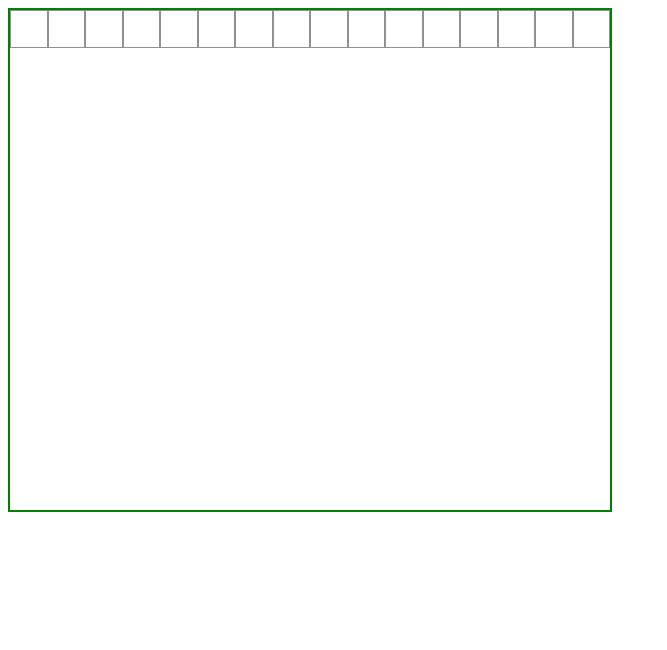
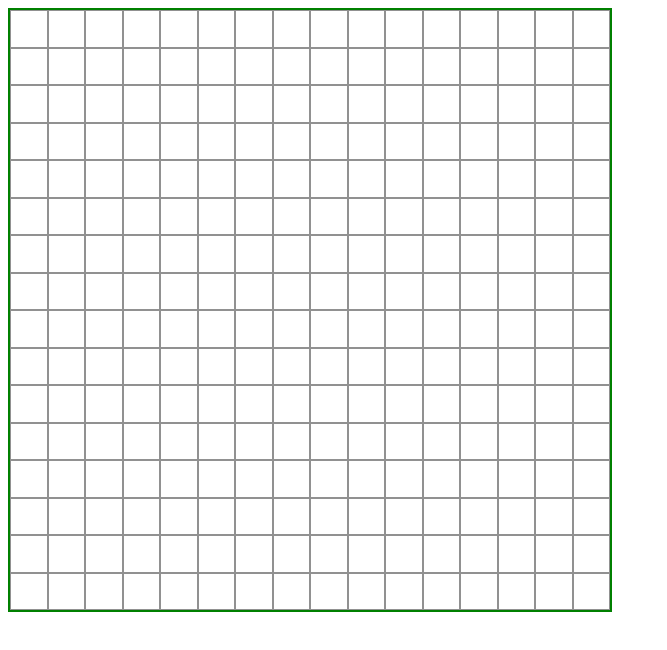
Before and after one commit to timothyjapolinario/etch-a-sketch, a plain HTML site: page index.html in a window 1280 px wide. Shown: the whole page, without its empty margins (0-667 px from the left). Drawn offline with Linux system fonts and the light colour scheme.

Commit message:
Add drawing feature

```diff
--- a/css/style.css
+++ b/css/style.css
@@ -1,9 +1,10 @@
 .paper{
-    height: 500px;
+    height: 600px;
     width: 600px;
     border: 2px solid green;
     display: grid;
-    gap: 0;
+    padding:0;
+
 }
 
 .pixel{
@@ -11,4 +12,5 @@
     width: 2px;
     height: 2px;
     padding: 0px;
+    margin:0px;
 }
--- a/index.html
+++ b/index.html
@@ -3,9 +3,10 @@
     <link rel="stylesheet" href="./css/style.css">
     <script src="./js/script.js" defer></script>
 </head>
-<body>
-    <div class = "container">
-        <div class = "paper">
+<body draggable="false">
+    <div class = "container" >
+        <div class="paper">
+
         </div>
     </div>
 </body>
--- a/js/script.js
+++ b/js/script.js
@@ -1,23 +1,44 @@
 const paper = document.querySelector('.paper');
 const paperWidth = paper.clientWidth;
 const paperHeight = paper.clientHeight;
-
-//const paperHeight = "500px"
-//paper.setAttribute('style', `width:${paperWidth}`)
-
-console.log(paperWidth)
-console.log(paperHeight)
 let pixelCount = 16;
-let i = 0;
-let j = 0;
 let pixelWidthHeight = paperWidth/pixelCount
 let padding = 2
-while(i < pixelCount){
+let isHoldingMouse = false;
+console.log(pixelWidthHeight);
+
+setNewPaperGridSize();
+
+
+function setNewPaperGridSize(){
+    let i = 0;
+    while(i < pixelCount * pixelCount){
+        const pixel = createPixel()
+        paper.append(pixel);
+        i++;
+    }
+    paper.setAttribute('style', `grid-template-columns:repeat(${pixelCount},${pixelWidthHeight}fr); grid-auto-rows: ${pixelWidthHeight}px`)
+}
+
+function createPixel(){
     const div = document.createElement('div');
     div.setAttribute('class', 'pixel');
     div.setAttribute('style', `height:${pixelWidthHeight-padding}px; width:${pixelWidthHeight-padding}px;`)
-    paper.append(div);
-    i++;
+    div.addEventListener('mouseover', ()=>drawPixel(div));
+    return div;
 }
 
-paper.setAttribute('style', `grid-template-columns:repeat(${pixelCount},${pixelWidthHeight}fr);`)
+function drawPixel(event){
+    if(isHoldingMouse){
+        event.style.background = "black";
+    }
+}
+
+window.addEventListener('mousedown', () => {
+    isHoldingMouse = true;
+    console.log(isHoldingMouse);
+})
+window.addEventListener('mouseup', () => {
+    isHoldingMouse = false;
+    console.log(isHoldingMouse);
+})
```
